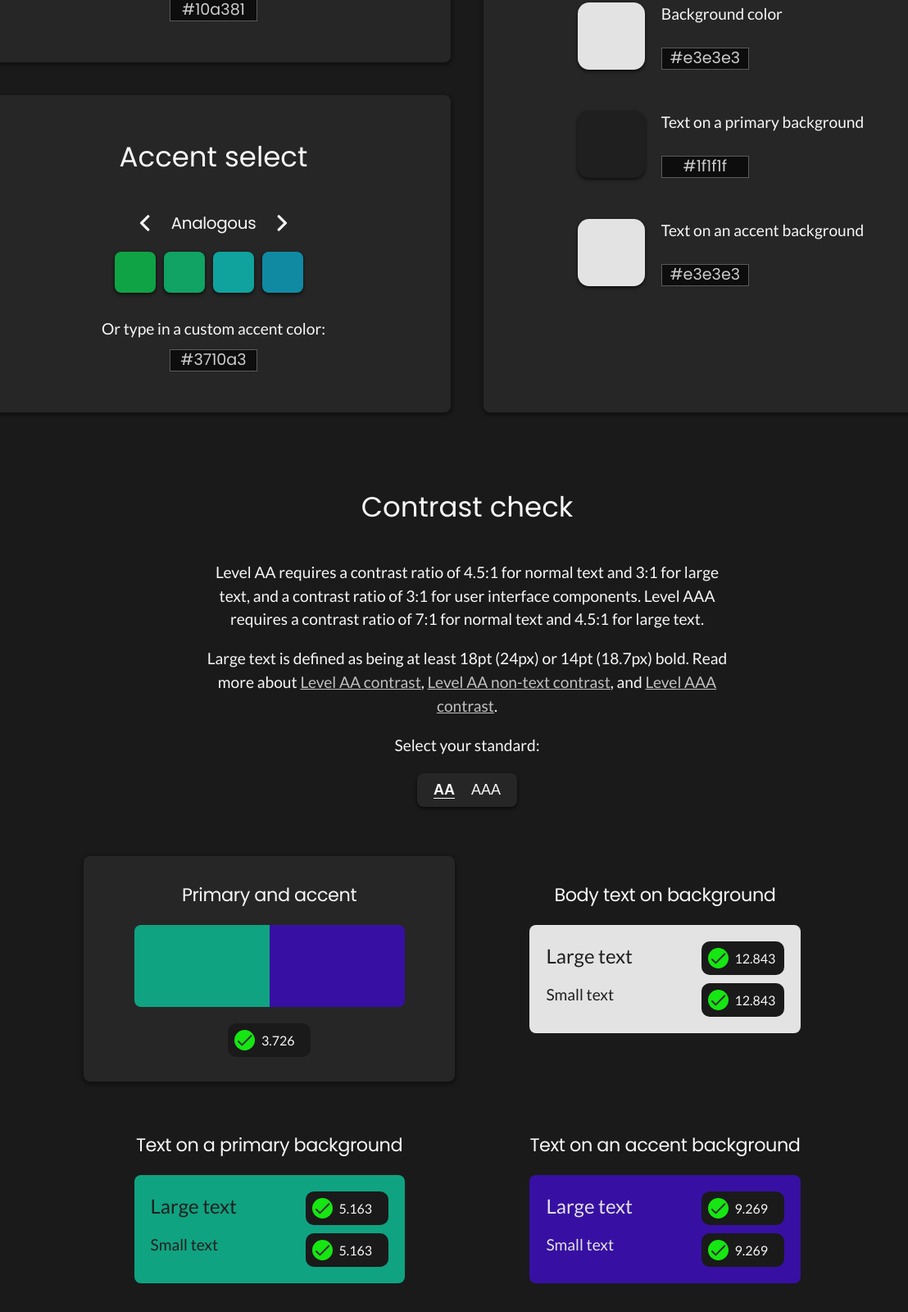
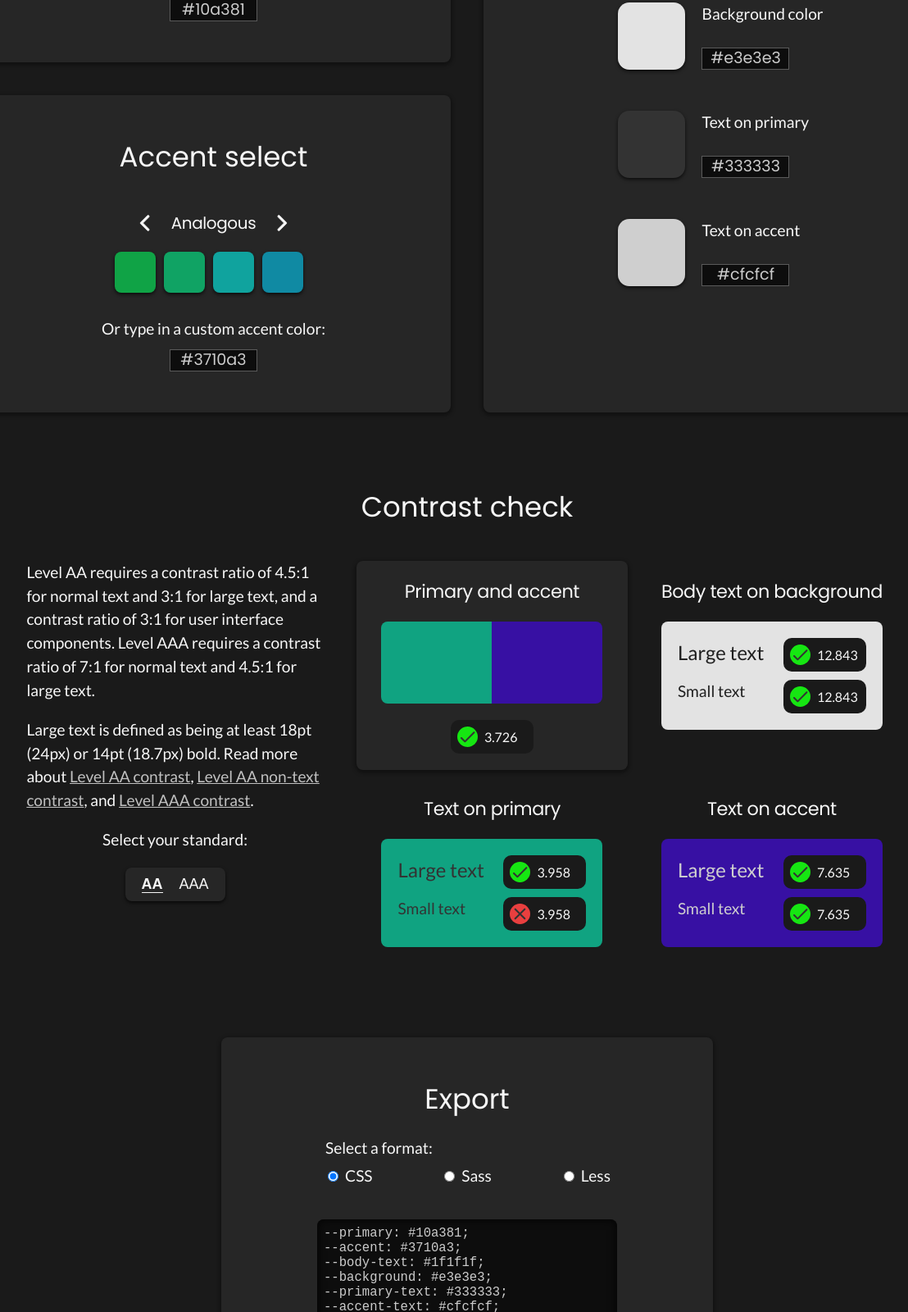
Before and after one commit to cagloria/palette-contrast, a React (Create React App) app: page / in a window 1536 px wide. Shown: the part 320-1920 px from the top of the page at 82% size, without its empty margins (198-1306 px from the left). Built offline with nearby package versions, Linux system fonts and the light colour scheme.

Commit message:
Wrote README and updated contrast section layout

```diff
--- a/src/components/App.js
+++ b/src/components/App.js
@@ -13,8 +13,8 @@ function App() {
     const [accent, setAccent] = useState("#3710a3");
     const [bodyText, setBodyText] = useState("#1f1f1f");
     const [background, setBackground] = useState("#e3e3e3");
-    const [primaryText, setPrimaryText] = useState("#1f1f1f");
-    const [accentText, setAccentText] = useState("#e3e3e3");
+    const [primaryText, setPrimaryText] = useState("#333333");
+    const [accentText, setAccentText] = useState("#cfcfcf");
 
     function handlePrimaryChange(value) {
         setPrimary(value);
--- a/src/components/additional/AccentText.js
+++ b/src/components/additional/AccentText.js
@@ -11,7 +11,7 @@ function AccentText({ accentText, onAccentTextChange }) {
             <ColorInput
                 color={accentText}
                 fieldID="input-accent-text"
-                fieldLabel="Text on an accent background"
+                fieldLabel="Text on accent"
                 onColorChange={handleAccentTextChange}
             />
         </>
--- a/src/components/additional/PrimaryText.js
+++ b/src/components/additional/PrimaryText.js
@@ -11,7 +11,7 @@ function PrimaryText({ primaryText, onPrimaryTextChange }) {
             <ColorInput
                 color={primaryText}
                 fieldID="input-primary-text"
-                fieldLabel="Text on a primary background"
+                fieldLabel="Text on primary"
                 onColorChange={handlePrimaryTextChange}
             />
         </>
--- a/src/components/contrast/ContrastSection.js
+++ b/src/components/contrast/ContrastSection.js
@@ -75,14 +75,14 @@ export default function ContrastSection({
                 />
 
                 <TextContrast
-                    header="Text on a primary background"
+                    header="Text on primary"
                     level={level}
                     textColor={primaryText}
                     bgColor={primary}
                 />
 
                 <TextContrast
-                    header="Text on an accent background"
+                    header="Text on accent"
                     level={level}
                     textColor={accentText}
                     bgColor={accent}
--- a/src/components/export/ExportSection.js
+++ b/src/components/export/ExportSection.js
@@ -12,7 +12,7 @@ export default function ExportSection({
     const [radioValue, setRadioValue] = useState("css");
 
     useEffect(() => {
-        if (radioValue === "scss") {
+        if (radioValue === "sass") {
             setTextareaValue(
                 `$primary: ${primary};\n` +
                     `$accent: ${accent};\n` +
@@ -87,8 +87,8 @@ export default function ExportSection({
                     </label>
 
                     <label>
-                        <input type="radio" name="export-format" value="scss" />
-                        SCSS
+                        <input type="radio" name="export-format" value="sass" />
+                        Sass
                     </label>
 
                     <label>
--- a/src/css/index.css
+++ b/src/css/index.css
@@ -21,13 +21,6 @@ section {
 @media only screen and (min-width: 768px) {
   section {
     padding: 50px 4vw;
-  }
-}
-
-@media only screen and (min-width: 2560px) {
-  section {
-    padding-top: 70px;
-    padding-bottom: 70px;
   }
 }
 
@@ -135,6 +128,36 @@ textarea {
  "additional"
  "contrast"
  "export";
+}
+
+.App .primary-section {
+  -ms-grid-row: 1;
+  -ms-grid-column: 1;
+  grid-area: primary;
+}
+
+.App .accent-section {
+  -ms-grid-row: 2;
+  -ms-grid-column: 1;
+  grid-area: accent;
+}
+
+.App .additional-colors-section {
+  -ms-grid-row: 3;
+  -ms-grid-column: 1;
+  grid-area: additional;
+}
+
+.App .contrast-section {
+  -ms-grid-row: 4;
+  -ms-grid-column: 1;
+  grid-area: contrast;
+}
+
+.App .export-section {
+  -ms-grid-row: 5;
+  -ms-grid-column: 1;
+  grid-area: export;
 }
 
 @media only screen and (min-width: 768px) {
@@ -574,18 +597,58 @@ textarea {
 }
 
 .contrast-section h2 {
-  margin-bottom: 0;
   -ms-grid-row: 1;
   -ms-grid-column: 1;
   grid-area: h;
 }
 
+.contrast-section .contrast-section__information {
+  -ms-grid-row: 2;
+  -ms-grid-column: 1;
+  grid-area: i;
+}
+
+.contrast-section .contrast-section__panels {
+  -ms-grid-row: 3;
+  -ms-grid-column: 1;
+  grid-area: p;
+}
+
+@media only screen and (min-width: 1440px) {
+  .contrast-section {
+    -ms-grid-columns: 1fr auto;
+        grid-template-columns: 1fr auto;
+        grid-template-areas: "h h"
+ "i p"
+ "i p";
+  }
+  .contrast-section h2 {
+    -ms-grid-row: 1;
+    -ms-grid-column: 1;
+    -ms-grid-column-span: 2;
+    grid-area: h;
+  }
+  .contrast-section .contrast-section__information {
+    -ms-grid-row: 2;
+    -ms-grid-row-span: 2;
+    -ms-grid-column: 1;
+    grid-area: i;
+  }
+  .contrast-section .contrast-section__panels {
+    -ms-grid-row: 2;
+    -ms-grid-row-span: 2;
+    -ms-grid-column: 2;
+    grid-area: p;
+  }
+}
+
+.contrast-section h2 {
+  margin-bottom: 0;
+}
+
 .contrast-section__information {
   margin: 0 auto 20px;
   text-align: center;
-  -ms-grid-row: 2;
-  -ms-grid-column: 1;
-  grid-area: i;
 }
 
 .contrast-section__information p:first-child {
@@ -599,6 +662,12 @@ textarea {
 @media only screen and (min-width: 426px) {
   .contrast-section__information {
     max-width: 70ch;
+  }
+}
+
+@media only screen and (min-width: 1024px) {
+  .contrast-section__information {
+    text-align: left;
   }
 }
 
@@ -636,9 +705,6 @@ textarea {
 .contrast-section__panels {
   display: -ms-grid;
   display: grid;
-  -ms-grid-row: 3;
-  -ms-grid-column: 1;
-  grid-area: p;
   -ms-grid-columns: 1fr;
       grid-template-columns: 1fr;
   gap: 40px;
@@ -660,6 +726,12 @@ textarea {
   }
 }
 
+@media only screen and (min-width: 1440px) {
+  .contrast-section__panels > div {
+    padding: 20px 2vw;
+  }
+}
+
 @media only screen and (min-width: 880px) {
   .contrast-section__panels {
     -ms-grid-columns: 1fr 1fr;
@@ -667,6 +739,12 @@ textarea {
     -ms-grid-rows: auto auto;
         grid-template-rows: auto auto;
     gap: 30px;
+  }
+}
+
+@media only screen and (min-width: 1440px) {
+  .contrast-section__panels {
+    gap: 10px;
   }
 }
 
--- a/src/scss/base/_general.scss
+++ b/src/scss/base/_general.scss
@@ -14,11 +14,6 @@ section {
 
     @media only screen and (min-width: 768px) {
         padding: 50px 4vw;
-    }
-
-    @media only screen and (min-width: 2560px) {
-        padding-top: 70px;
-        padding-bottom: 70px;
     }
 }
 
--- a/src/scss/components/_App.scss
+++ b/src/scss/components/_App.scss
@@ -31,6 +31,8 @@
         "additional"
         "contrast"
         "export";
+
+    @include app-grid-areas;
     @media only screen and (min-width: 768px) {
         @include app-grid-areas;
         grid-template-columns: 1fr 1fr;
--- a/src/scss/components/_ContrastSection.scss
+++ b/src/scss/components/_ContrastSection.scss
@@ -1,3 +1,18 @@
+@mixin contrast-grid-areas {
+    h2 {
+        grid-area: h;
+    }
+
+    .contrast-section {
+        &__information {
+            grid-area: i;
+        }
+        &__panels {
+            grid-area: p;
+        }
+    }
+}
+
 .contrast-section {
     display: grid;
     justify-items: center;
@@ -8,23 +23,38 @@
         "h"
         "i"
         "p";
+
+    @include contrast-grid-areas;
+    @media only screen and (min-width: 1440px) {
+        @include contrast-grid-areas;
+        grid-template-columns: 1fr auto;
+        grid-template-areas:
+            "h h"
+            "i p"
+            "i p";
+    }
+
     h2 {
         margin-bottom: 0;
-        grid-area: h;
     }
 
     &__information {
         margin: 0 auto 20px;
         text-align: center;
-        grid-area: i;
         p:first-child {
             margin-top: 0;
         }
+
         p:last-child {
             margin-bottom: 0;
         }
+
         @media only screen and (min-width: 426px) {
             max-width: 70ch;
+        }
+
+        @media only screen and (min-width: 1024px) {
+            text-align: left;
         }
     }
 
@@ -52,7 +82,6 @@
 
     &__panels {
         display: grid;
-        grid-area: p;
         grid-template-columns: 1fr;
         gap: 40px;
         > div {
@@ -61,6 +90,9 @@
             @media only screen and (min-width: 768px) {
                 padding: 30px 4vw;
             }
+            @media only screen and (min-width: 1440px) {
+                padding: 20px 2vw;
+            }
         }
 
         @media only screen and (min-width: 880px) {
@@ -68,5 +100,9 @@
             grid-template-rows: auto auto;
             gap: 30px;
         }
+
+        @media only screen and (min-width: 1440px) {
+            gap: 10px;
+        }
     }
 }
```
Also changed, not shown: 1 other file (tests, documents, lock files or other folders).
